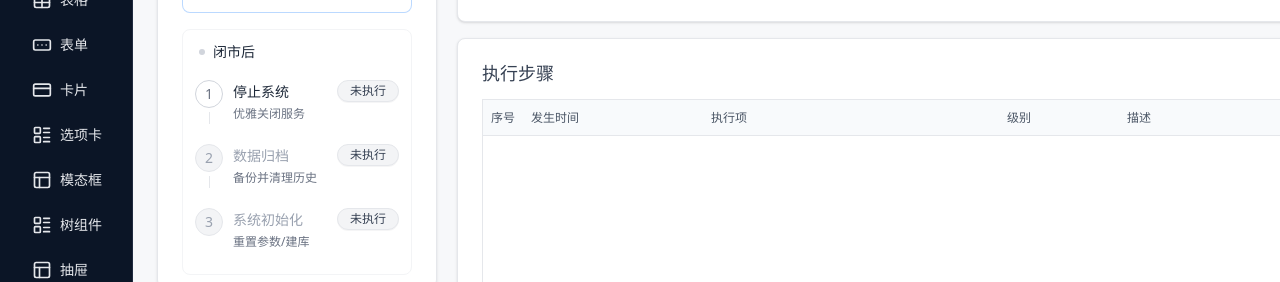
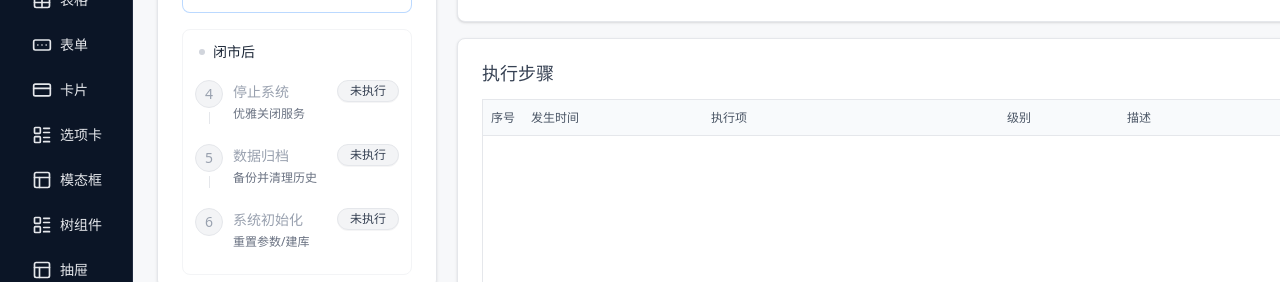
Before and after one commit to zhoumingxuan/sass-ui, a Next.js app: page /demo/runbook in a window 1280 px wide. Shown: the part 314-596 px from the top of the page. Built offline with nearby package versions, Linux system fonts and the light colour scheme.

Commit message:
步骤条修改

```diff
--- a/src/app/demo/runbook/page.tsx
+++ b/src/app/demo/runbook/page.tsx
@@ -49,7 +49,7 @@ export default function RunbookDemo() {
       key: 'after',
       title: '闭市后',
       items: [
-        { key: 'shutdown', title: '停止系统', description: '优雅关闭服务', status: 'pending', meta: <Pill>未执行</Pill> },
+        { key: 'shutdown', title: '停止系统', description: '优雅关闭服务', status: 'disabled', meta: <Pill>未执行</Pill> },
         { key: 'archive', title: '数据归档', description: '备份并清理历史', status: 'disabled', meta: <Pill>未执行</Pill> },
         { key: 'init', title: '系统初始化', description: '重置参数/建库', status: 'disabled', meta: <Pill>未执行</Pill> },
       ],
--- a/src/components/Steps.tsx
+++ b/src/components/Steps.tsx
@@ -19,6 +19,11 @@ type StepsProps = {
   onChange?: (key: StepItem['key']) => void;
   size?: 'sm' | 'md';
   className?: string;
+  /**
+   * Display index offset for numbering.
+   * Used to make numbering continuous across grouped Steps.
+   */
+  startIndex?: number;
 };
 
 const toneByStatus: Record<StepStatus, string> = {
@@ -43,6 +48,7 @@ export default function Steps({
   onChange,
   size = 'md',
   className = '',
+  startIndex = 0,
 }: StepsProps) {
   const isVertical = orientation === 'vertical';
   const dotSize = size === 'sm' ? 'h-6 w-6 text-xs' : 'h-7 w-7 text-sm';
@@ -90,7 +96,7 @@ export default function Steps({
                     <path d="M6 6l8 8M14 6l-8 8" />
                   </svg>
                 ) : (
-                  <span>{idx + 1}</span>
+                  <span>{startIndex + idx + 1}</span>
                 )}
               </button>
               {isVertical && !isLast ? (
--- a/src/components/StepsPanel.tsx
+++ b/src/components/StepsPanel.tsx
@@ -26,7 +26,9 @@ export default function StepsPanel({ groups, activeKey, onChange, className = ''
         className,
       ].join(' ')}
     >
-      {groups.map((g) => {
+      {groups.map((g, i) => {
+        // Calculate a continuous index offset so step numbers don't reset per group
+        const startIndex = groups.slice(0, i).reduce((sum, gg) => sum + (gg.items?.length || 0), 0);
         const isActive = g.items?.some((it) => it.key === activeKey);
         return (
           <section
@@ -41,7 +43,7 @@ export default function StepsPanel({ groups, activeKey, onChange, className = ''
               <span className={['inline-block h-1.5 w-1.5 rounded-full', isActive ? 'bg-primary' : 'bg-gray-300'].join(' ')} />
               <span className="truncate">{g.title}</span>
             </div>
-            <Steps items={g.items} activeKey={activeKey} onChange={onChange} />
+            <Steps items={g.items} activeKey={activeKey} onChange={onChange} startIndex={startIndex} />
           </section>
         );
       })}
```
